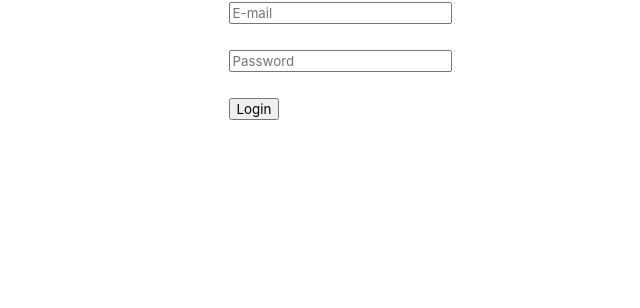
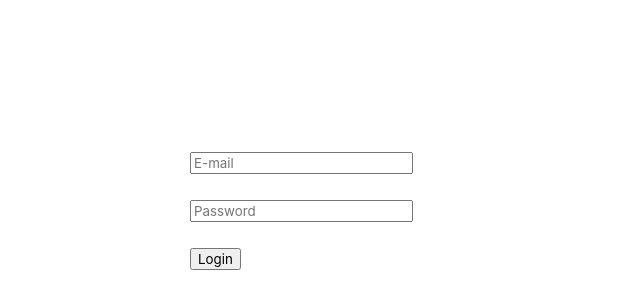
Before and after one commit to manasabingi115/payment-gateway, a React (Create React App) app: page / in a window 1280 px wide. Shown: the top 308 px of the page, without its empty margins (300-940 px from the left). Built offline with nearby package versions, Linux system fonts and the light colour scheme.

Commit message:
1 file modified

```diff
--- a/src/style.css
+++ b/src/style.css
@@ -4,3 +4,8 @@
   align-items: center;
   justify-content: center;
 }
+#login-form {
+  padding: 50px;
+  width: 400px;
+  margin-top: 100px;
+}
```
